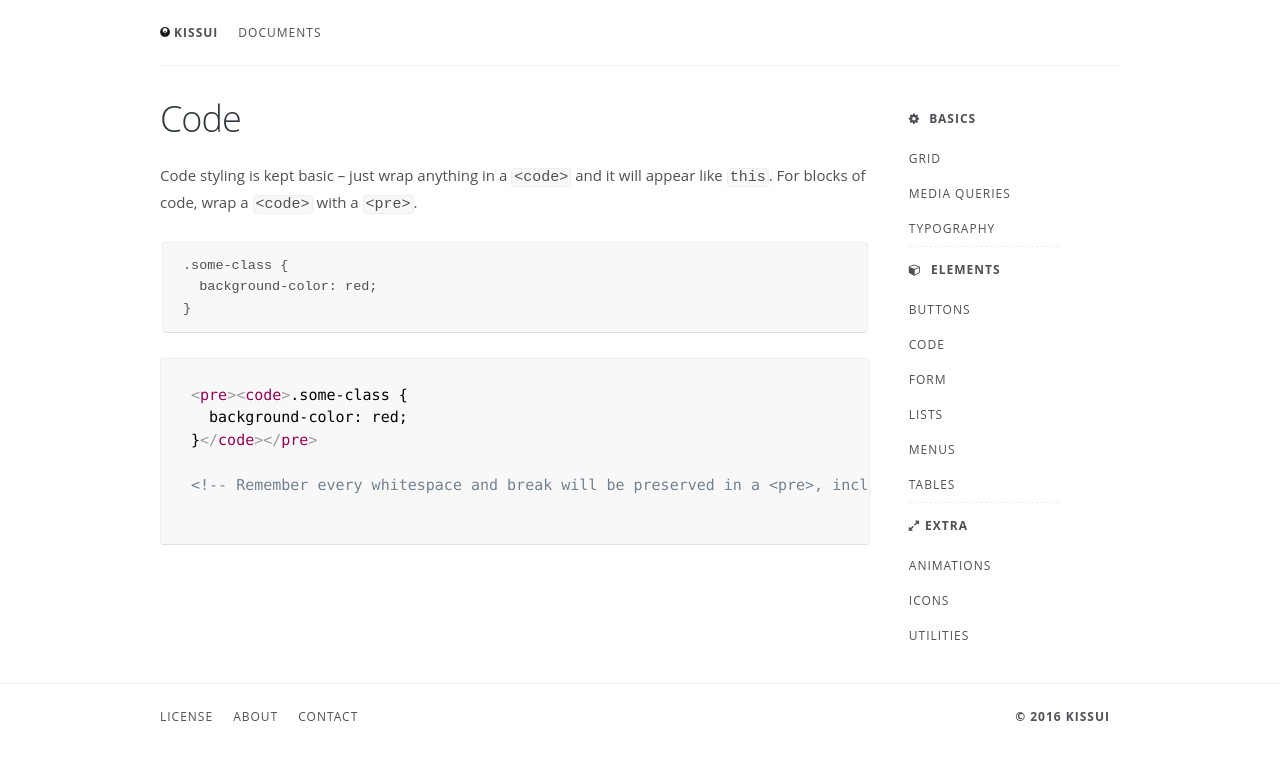
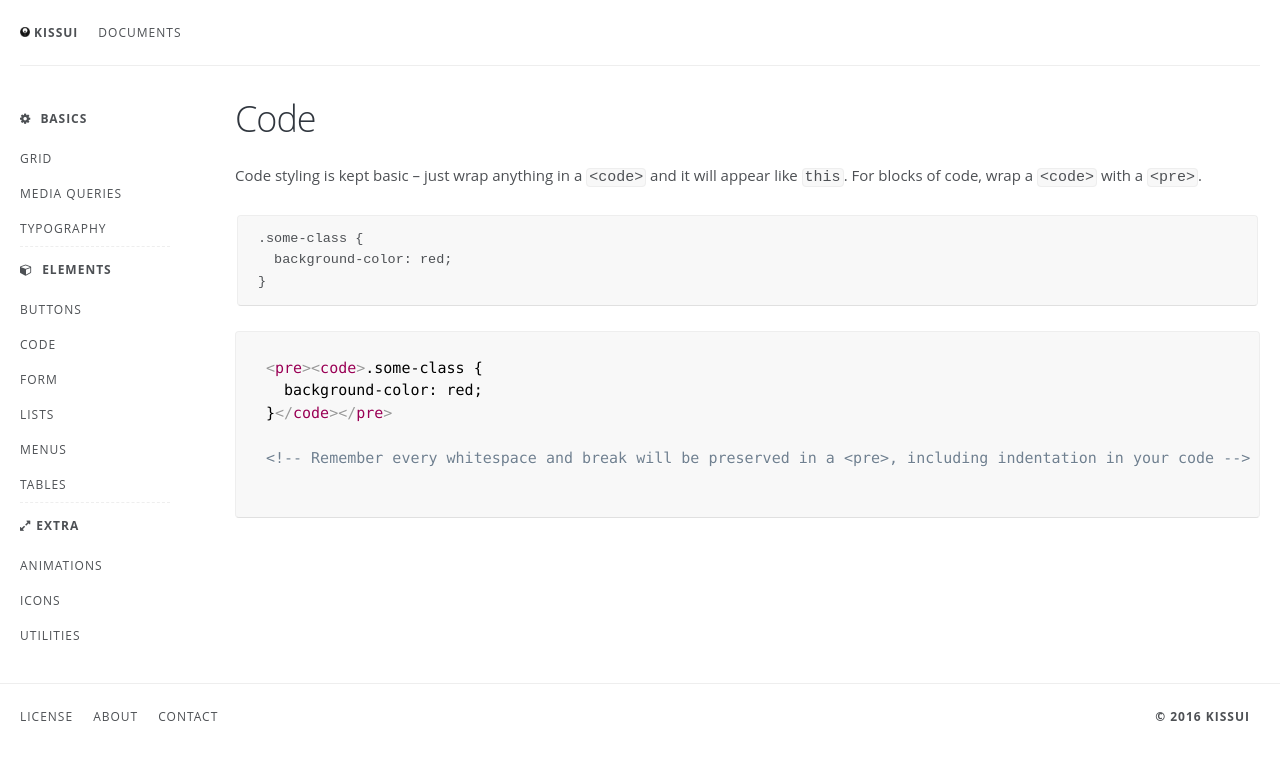
Before and after one commit to usablica/kissui, a Jekyll site: the page built from docs/docs/elements/code.md, in a window 1280 px wide. Shown: the top 760 px of the page. Built offline with Jekyll 4.4.1, drawn with Linux system fonts in a browser that asks for light colours; nearby versions of some CDN libraries.

Commit message:
adding fluid grid to docs

```diff
--- a/docs/_includes/footer.html
+++ b/docs/_includes/footer.html
@@ -1,7 +1,7 @@
 <div class="grid">
     <div class="row">
         <footer class="basic menu top border animated fadeInUp">
-            <div class="container">
+            <div class="fluid">
             <a class="item" href="/license">License</a>
             <a class="item" href="/about">About</a>
             <a class="item" href="/contact">Contact</a>
--- a/docs/_layouts/default.html
+++ b/docs/_layouts/default.html
@@ -4,7 +4,7 @@
   {% include head.html %}
 
   <body>
-      <div class="container">
+      <div class="fluid">
           {% include header.html %}
 
           <div class="page-content">
--- a/docs/_layouts/doc.html
+++ b/docs/_layouts/doc.html
@@ -2,21 +2,18 @@
 layout: default
 ---
 
-<div class="grid">
-    <div class="row">
-        <div class="nine columns">
-            <header class="post-header">
-                <h3 class="post-title">{{ page.title }}</h3>
-            </header>
+<div class="row">
+    <div class="two columns">
+        {% include sidebar.html %}
+    </div>
 
-            <div class="post-content">
-                {{ content }}
-            </div>
-        </div>
+    <div class="ten columns">
+        <header class="post-header">
+            <h3 class="post-title">{{ page.title }}</h3>
+        </header>
 
-        <div class="three columns">
-            {% include sidebar.html %}
+        <div class="post-content">
+            {{ content }}
         </div>
     </div>
-
 </div>
--- a/docs/css/custom.css
+++ b/docs/css/custom.css
@@ -118,3 +118,7 @@ pre[class*="language-"] {
     opacity: 1;
   }
 }
+.fluid {
+     padding-left: 20px;
+     padding-right: 20px;
+}
```
